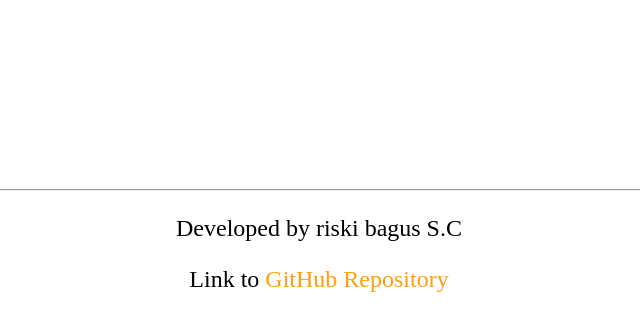
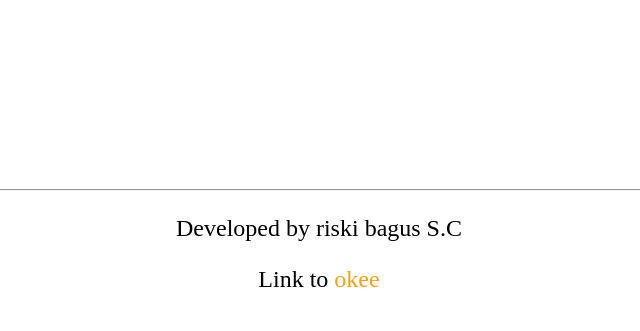
Before and after one commit to rizkybagus381/project-calculator, a plain HTML site: page index.html in a window 1280 px wide. Shown: the part 843-1174 px from the top of the page, without its empty margins (321-961 px from the left). Drawn offline with nearby package versions, Linux system fonts and the light colour scheme.

Commit message:
Update index.html

```diff
--- a/index.html
+++ b/index.html
@@ -57,7 +57,7 @@
     <footer>
         <hr>
         <p>Developed by riski bagus S.C</p>
-        <p>Link to <a href="https://github.com/ArthurSobreira/ios-calculator" target="_blank" class="github-link">GitHub Repository</a></p>
+        <p>Link to <a href="https://github.com/ArthurSobreira/ios-calculator" target="_blank" class="github-link">okee</a></p>
     </footer>
 
     <!-- JQUERY-->
```
